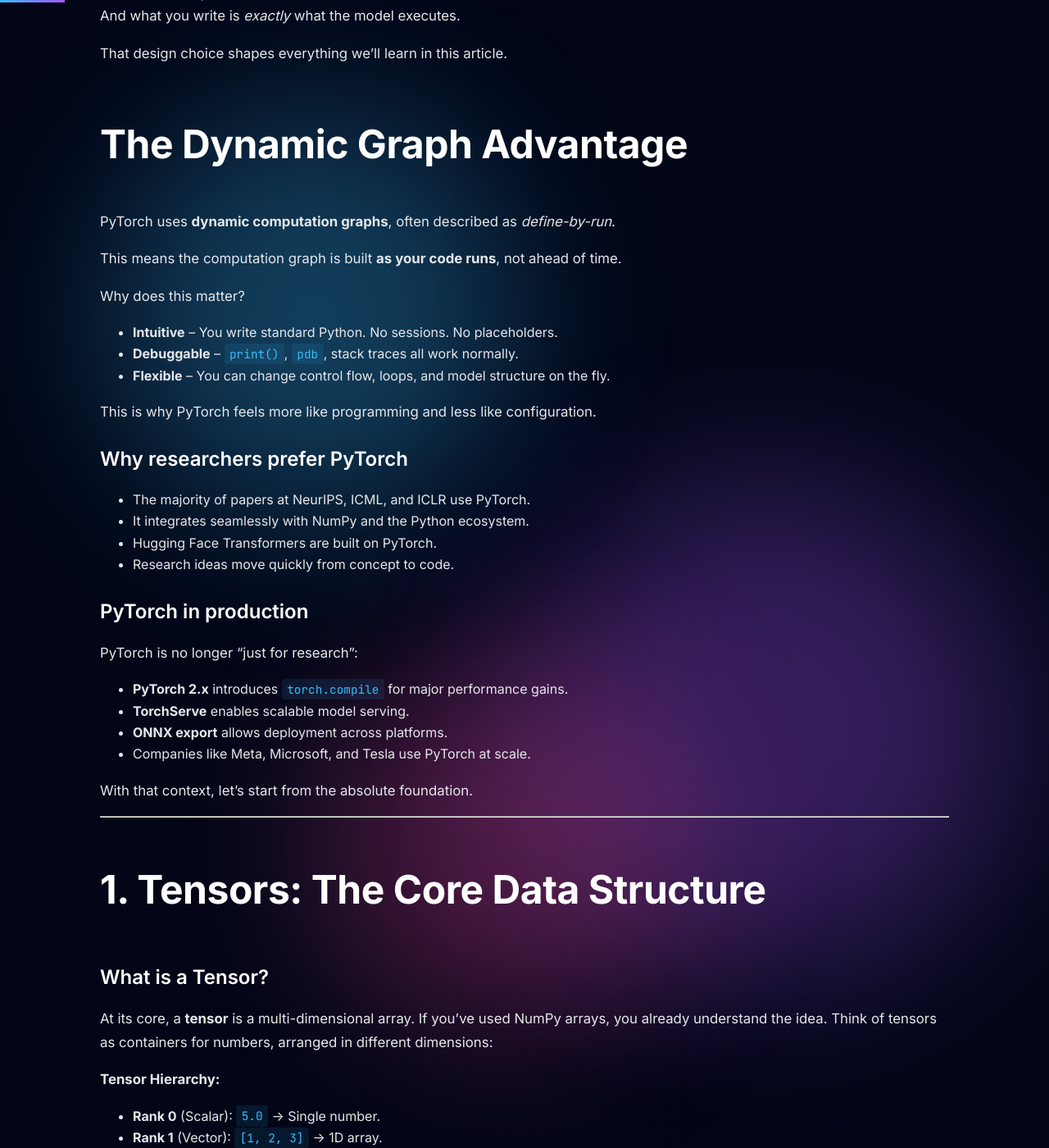
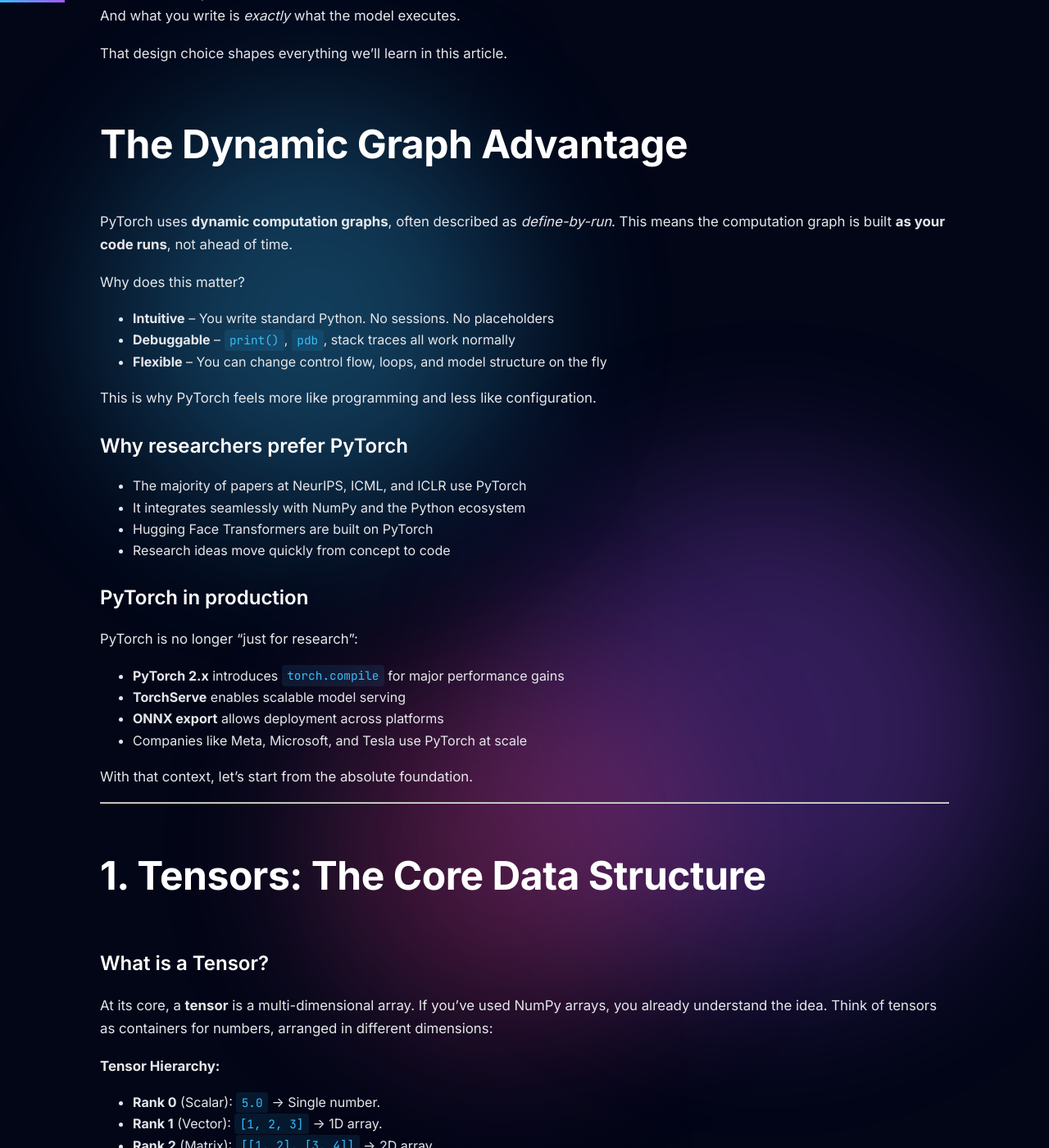
Before and after one commit to mayank1101/mayank1101.github.io, a Jekyll site: the page built from _posts/2025-12-15-pytorch-foundation-part1.md, in a window 1280 px wide and 1400 px high, scrolled down 1084 px. Shown: the whole window at 82% size. Built offline with Jekyll 4.4.1, drawn with Linux system fonts in a browser that asks for light colours; some of the changed text lies outside the part shown.

Commit message:
updated blog 1

````diff
--- a/_posts/2025-12-15-pytorch-foundation-part1.md
+++ b/_posts/2025-12-15-pytorch-foundation-part1.md
@@ -10,7 +10,7 @@
 
 ## Introduction: Why PyTorch?
 
-If you work with modern deep learning—especially NLP, vision, or generative AI—you will almost certainly encounter **PyTorch**. Over the past few years, PyTorch has become the *default* framework for AI research and is rapidly becoming just as important in production systems. But this dominance didn’t happen by accident.
+If you work with modern deep learning, especially NLP, vision, or generative AI, you will almost certainly encounter **PyTorch**. Over the past few years, PyTorch has become the *default* framework for AI research and is rapidly becoming just as important in production systems. But this dominance didn’t happen by accident.
 
 PyTorch succeeds because it feels natural to humans.
 
@@ -22,33 +22,31 @@
 
 ## The Dynamic Graph Advantage
 
-PyTorch uses **dynamic computation graphs**, often described as *define-by-run*.
-
-This means the computation graph is built **as your code runs**, not ahead of time.
+PyTorch uses **dynamic computation graphs**, often described as *define-by-run*. This means the computation graph is built **as your code runs**, not ahead of time.
 
 Why does this matter?
 
-- **Intuitive** – You write standard Python. No sessions. No placeholders.
-- **Debuggable** – `print()`, `pdb`, stack traces all work normally.
-- **Flexible** – You can change control flow, loops, and model structure on the fly.
+- **Intuitive** – You write standard Python. No sessions. No placeholders
+- **Debuggable** – `print()`, `pdb`, stack traces all work normally
+- **Flexible** – You can change control flow, loops, and model structure on the fly
 
 This is why PyTorch feels more like programming and less like configuration.
 
 ### Why researchers prefer PyTorch
 
-- The majority of papers at NeurIPS, ICML, and ICLR use PyTorch.
-- It integrates seamlessly with NumPy and the Python ecosystem.
-- Hugging Face Transformers are built on PyTorch.
-- Research ideas move quickly from concept to code.
+- The majority of papers at NeurIPS, ICML, and ICLR use PyTorch
+- It integrates seamlessly with NumPy and the Python ecosystem
+- Hugging Face Transformers are built on PyTorch
+- Research ideas move quickly from concept to code
 
 ### PyTorch in production
 
 PyTorch is no longer “just for research”:
 
-- **PyTorch 2.x** introduces `torch.compile` for major performance gains.
-- **TorchServe** enables scalable model serving.
-- **ONNX export** allows deployment across platforms.
-- Companies like Meta, Microsoft, and Tesla use PyTorch at scale.
+- **PyTorch 2.x** introduces `torch.compile` for major performance gains
+- **TorchServe** enables scalable model serving
+- **ONNX export** allows deployment across platforms
+- Companies like Meta, Microsoft, and Tesla use PyTorch at scale
 
 With that context, let’s start from the absolute foundation.
 
@@ -114,7 +112,7 @@
 
 ### Understanding Tensor Attributes
 
-Every tensor carries metadata that controls how it behaves.
+Every tensor carries `metadata` that controls how it behaves.
 
 ```python
 x = torch.randn(3, 4)
@@ -159,7 +157,7 @@
 - `int64` → indices, token IDs
 - `bool` → masks
 
-Understanding dtype and device early will save you countless bugs later.
+Understanding `dtype` and device early will save you countless bugs later.
 
 ### Essential Tensor Operations
 
@@ -394,10 +392,10 @@
 
 **Key takeaways:**
 
-- Always check `torch.cuda.is_available()` before using GPU.
-- Use device-agnostic patterns for portable code.
-- Operations require tensors on the same device.
-- GPU shines for large-scale operations; overhead hurts small operations.
+- Always check `torch.cuda.is_available()` before using GPU
+- Use device-agnostic patterns for portable code
+- Operations require tensors on the same device
+- GPU shines for large-scale operations; overhead hurts small operations
 
 ---
 
@@ -455,9 +453,9 @@
 
 **How it works:**
 
-1. When you apply `y.backward()`, PyTorch traverses the graph in reverse (topological order).
-2. Applies chain rule at each node.
-3. Accumulates gradients in `.grad` attribute of leaf tensors.
+1. When you apply `y.backward()`, PyTorch traverses the graph in reverse (topological order)
+2. Applies chain rule at each node
+3. Accumulates gradients in `.grad` attribute of leaf tensors
 
 #### Multi-variable Example
 
@@ -495,7 +493,7 @@
 
 ### Gradient Accumulation and Zeroing
 
-**CRITICAL**: It's important to note that Gradients **accumulate** by default. You must zero them between iterations.
+**CRITICAL**: It's important to note that Gradients **accumulate** by default. You `must zero` them between iterations.
 
 ```python
 x = torch.tensor(2.0, requires_grad=True)
@@ -519,8 +517,8 @@
 
 **When gradient accumulation is useful:**
 
-- When you are simulating larger batch sizes with limited memory.
-- When you want to accumulate gradients across multiple loss terms.
+- When you are simulating larger batch sizes with limited memory
+- When you want to accumulate gradients across multiple loss terms
 
 ### Detaching from the Graph
 
@@ -541,9 +539,9 @@
 
 **Use cases:**
 
-- Implementing certain loss functions.
-- Debugging: isolate problematic computations.
-- Performance: avoid unnecessary gradient computation.
+- Implementing certain loss functions
+- Debugging: isolate problematic computations
+- Performance: avoid unnecessary gradient computation
 
 ### Context Manager: `torch.no_grad()`
 
````
Also changed, not shown: other parts of _posts/2025-12-15-pytorch-foundation-part1.md (+6 -6 lines).
